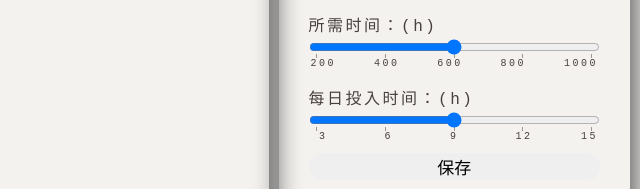
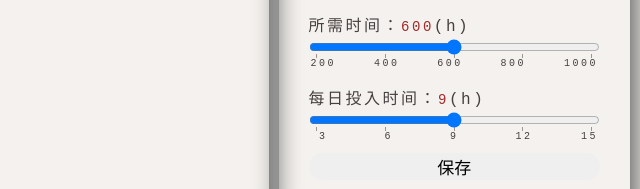
Before and after one commit to me-lixin/me-lixin.github.io, a plain HTML site: page index.html in a window 1280 px wide. Shown: the part 217-406 px from the top of the page, 640-1280 px from the left. Drawn offline with Linux system fonts and the light colour scheme.

Commit message:
引入了dom.js Model

```diff
--- a/index.html
+++ b/index.html
@@ -8,8 +8,8 @@
     <meta name="author" content="怪咖学生">
     <title>朴素技能管理</title>
     <link rel="icon" href="logo.svg" sizes="16px">
-    <!-- <script type="module" src="js/main.js"></script> -->
-    <script defer src="js/main.js"></script>
+    <script type="module" src="js/dom.js"></script>
+    <!-- <script defer src="js/main.js"></script> -->
     <link rel="stylesheet" href="css/main.css">
 </head>
 
@@ -38,7 +38,7 @@
                     <label for="skillName">技能名：</label>
                     <input id="skillName" type="text" name="skillName" minlength="1" maxlength="10" required>
 
-                    <label for="skillTime">所需时间：<span class="duration"></span>(h)</label>
+                    <label for="skillTime">所需时间：<span class="duration">600</span>(h)</label>
                     <input id="skillTime" type="range" name="skillTime" min="200" max="1000" step="10"
                         list="skillTickmarks">
                     <datalist id="skillTickmarks">
@@ -48,7 +48,7 @@
                         <option value="800" label="800"></option>
                         <option value="1000" label="1000"></option>
                     </datalist>
-                    <label for="todayTime">每日投入时间：<span class="duration"></span>(h)</label>
+                    <label for="todayTime">每日投入时间：<span class="duration">9</span>(h)</label>
                     <input id="todayTime" type="range" name="todayTime" min="3" max="15" list="todayTickmarks">
                     <datalist id="todayTickmarks">
                         <option value="3" label="&nbsp;3"></option>
@@ -140,8 +140,6 @@
                 </div>
             </div>
         </aside>
-
-
     </main>
     <footer>
         <div>
```
